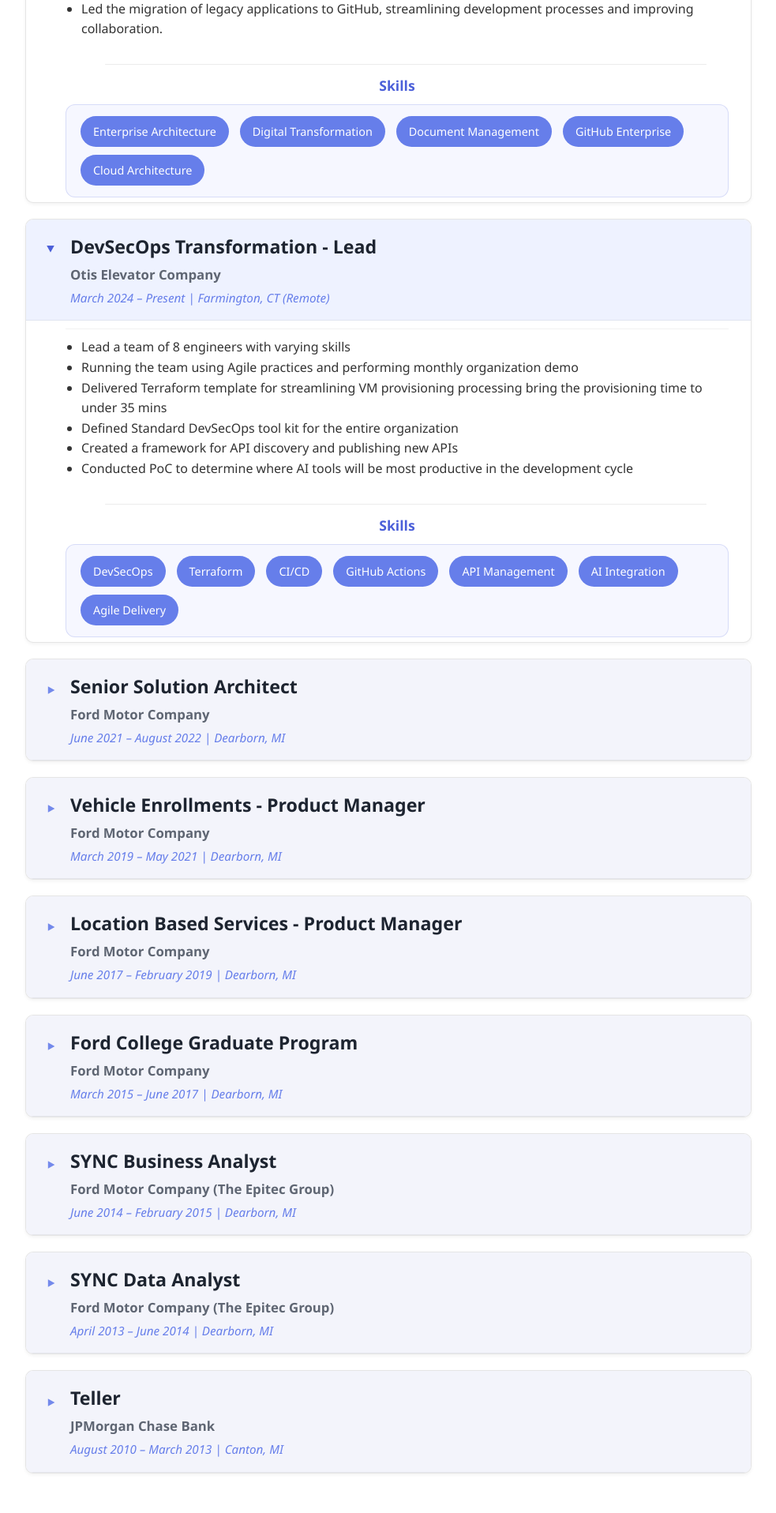
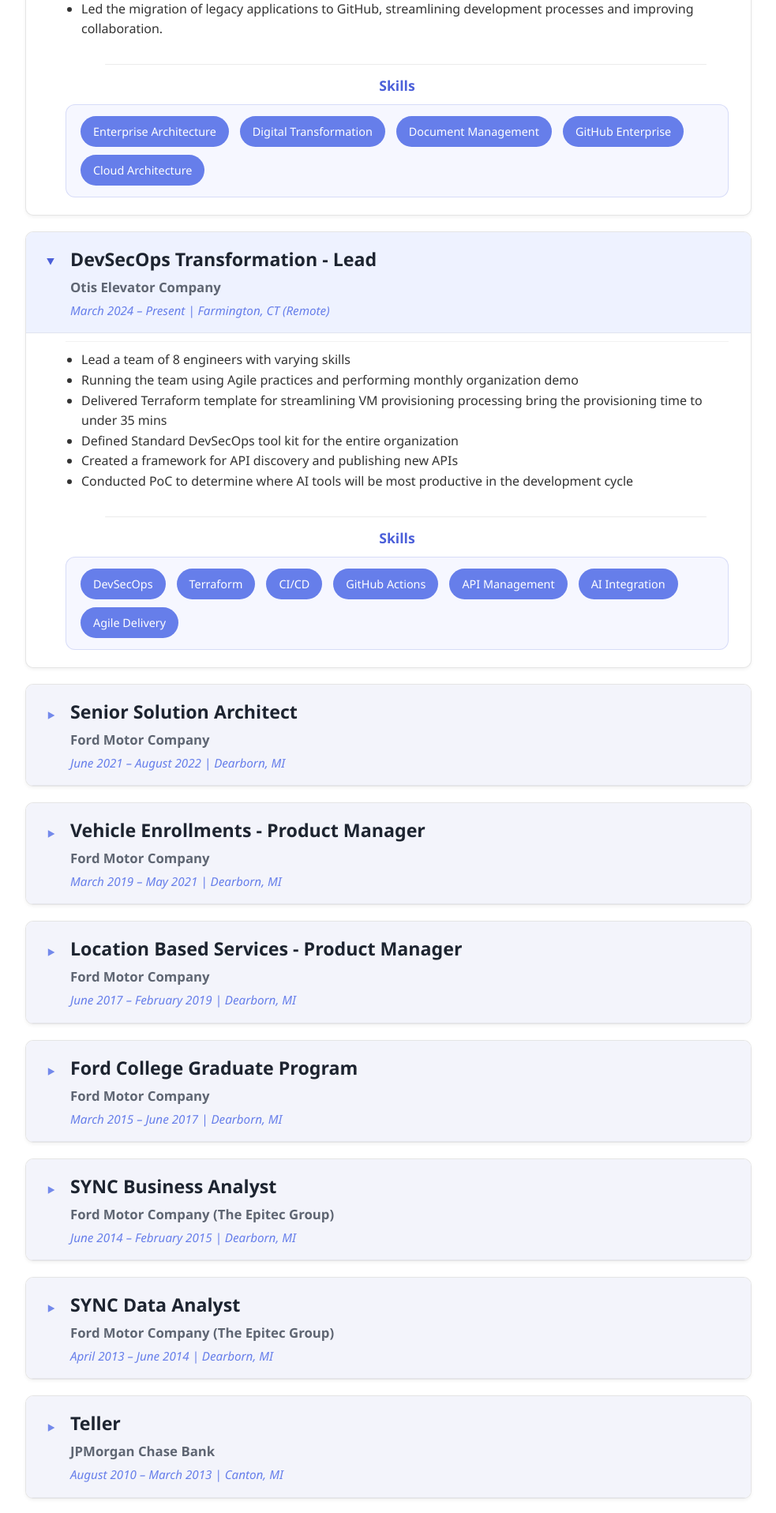
Before and after one commit to r91dua/my-portfolio, a Jekyll site: the page built from index.html, in a window 1280 px wide. Shown: the part 804-2720 px from the top of the page at 79% size, without its empty margins (148-1131 px from the left). Built offline with Jekyll 4.4.1, drawn with Linux system fonts in a browser that asks for light colours.

Commit message:
Update styles.css

```diff
--- a/assets/css/styles.css
+++ b/assets/css/styles.css
@@ -220,7 +220,7 @@ details.education-item  ul + .skills-header::before {
 /* Skills panel (chips container) — aligned to gutters */
 details.experience-item > .skills,
 details.education-item  > .skills {
-  margin: 6px var(--card-pad-right) 6px var(--card-pad-left);
+  margin: 6px var(--card-pad-right) 22px var(--card-pad-left);
   padding: 14px 18px;
   display: flex;
   flex-wrap: wrap;
```
